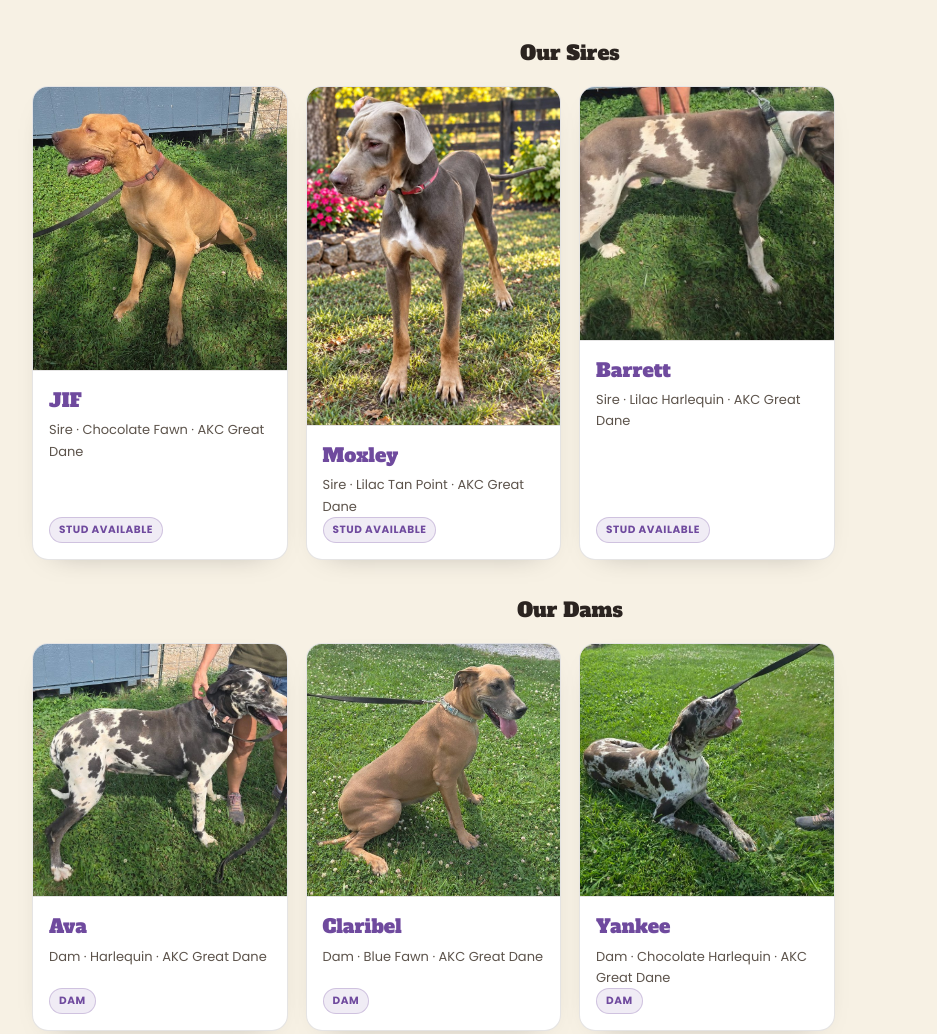
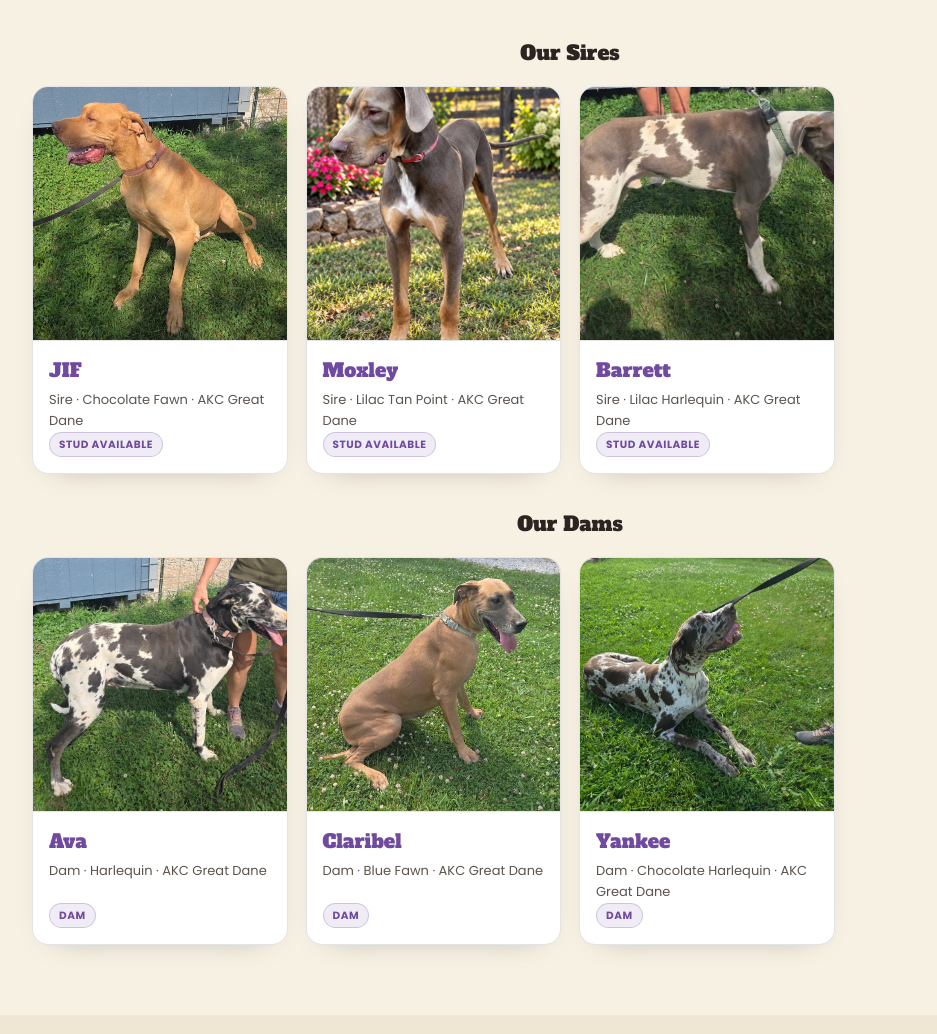
Before and after one commit to Breedwise/abr-kennel, a plain HTML site: page index.html in a window 1280 px wide. Shown: the part 1623-2657 px from the top of the page, without its empty margins (70-1007 px from the left). Drawn offline with Linux system fonts and the light colour scheme.

Commit message:
ABR: force dog-card photos to uniform square crop (fix ragged heights in flex cards)
Co-Authored-By: Claude Opus 4.8 <noreply@anthropic.com>

```diff
--- a/index.html
+++ b/index.html
@@ -47,7 +47,7 @@
   .ph{background:var(--cream2);border:2px dashed var(--purple-line);border-radius:14px;display:flex;align-items:center;justify-content:center;text-align:center;color:var(--muted);font-size:13px;font-style:italic;padding:16px;min-height:120px}
   /* every slot image fills + auto-centers (object-position) so no manual crop refinement is needed */
   .heroimg .himg{width:auto;max-width:min(430px,88vw);max-height:560px;object-fit:contain;border-radius:16px;display:block;margin:0 auto;box-shadow:0 18px 50px rgba(0,0,0,.18)}
-  .dog .pht img{width:100%;height:100%;object-fit:cover;object-position:center 40%;display:block}
+  .dog .pht img{position:absolute;inset:0;width:100%;height:100%;object-fit:cover;object-position:center 38%;display:block}
   .pimg{width:100%;aspect-ratio:1/1;object-fit:cover;object-position:center;border-radius:14px;display:block}
   .plitter{display:grid;grid-template-columns:repeat(4,1fr);gap:18px}
   @media(max-width:900px){.plitter{grid-template-columns:1fr 1fr}}
@@ -110,7 +110,7 @@
   @media(max-width:480px){.grid{grid-template-columns:1fr}}
   .dog{background:#fff;border:1px solid var(--line);border-radius:16px;overflow:hidden;box-shadow:0 10px 30px -22px rgba(0,0,0,.4);transition:.18s;display:flex;flex-direction:column}
   .dog:hover{transform:translateY(-3px);box-shadow:0 18px 40px -22px rgba(0,0,0,.45)}
-  .dog .pht{aspect-ratio:1/1;border-bottom:1px solid var(--line)}
+  .dog .pht{aspect-ratio:1/1;border-bottom:1px solid var(--line);position:relative;overflow:hidden;flex:0 0 auto;min-height:0}
   .dog .pht .ph{min-height:100%;border:0;border-radius:0;background:var(--cream2)}
   .dog .body{padding:14px 16px 16px;flex:1;display:flex;flex-direction:column;align-items:flex-start}
   .dog .nm{font-family:var(--disp);font-size:19px;color:var(--purple)}
```
